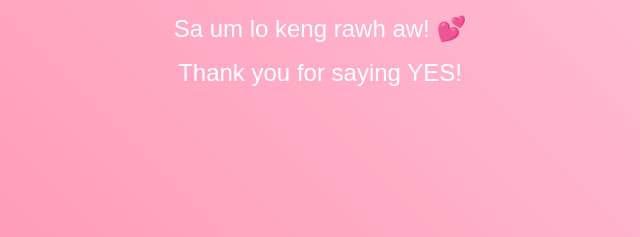
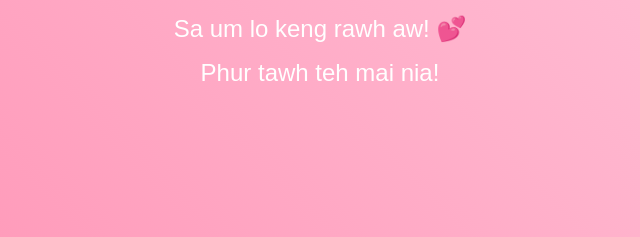
Before and after one commit to Timothy5912/specia, a plain HTML site: page yes.html in a window 1280 px wide. Shown: the part 497-734 px from the top of the page, 320-960 px from the left. Drawn offline with Linux system fonts and the light colour scheme.

Commit message:
Update yes.html

```diff
--- a/yes.html
+++ b/yes.html
@@ -7,5 +7,5 @@
 <div class="center">
 <img class="photo" src="me.jpg" alt="Your Photo">
 <h1>YES! 🎉❤️</h1><p>Sa um lo keng rawh aw! 💕</p>
-<p>Thank you for saying YES!</p>
+<p>Phur tawh teh mai nia!</p>
 </div><script src="script.js"></script></body></html>
```
